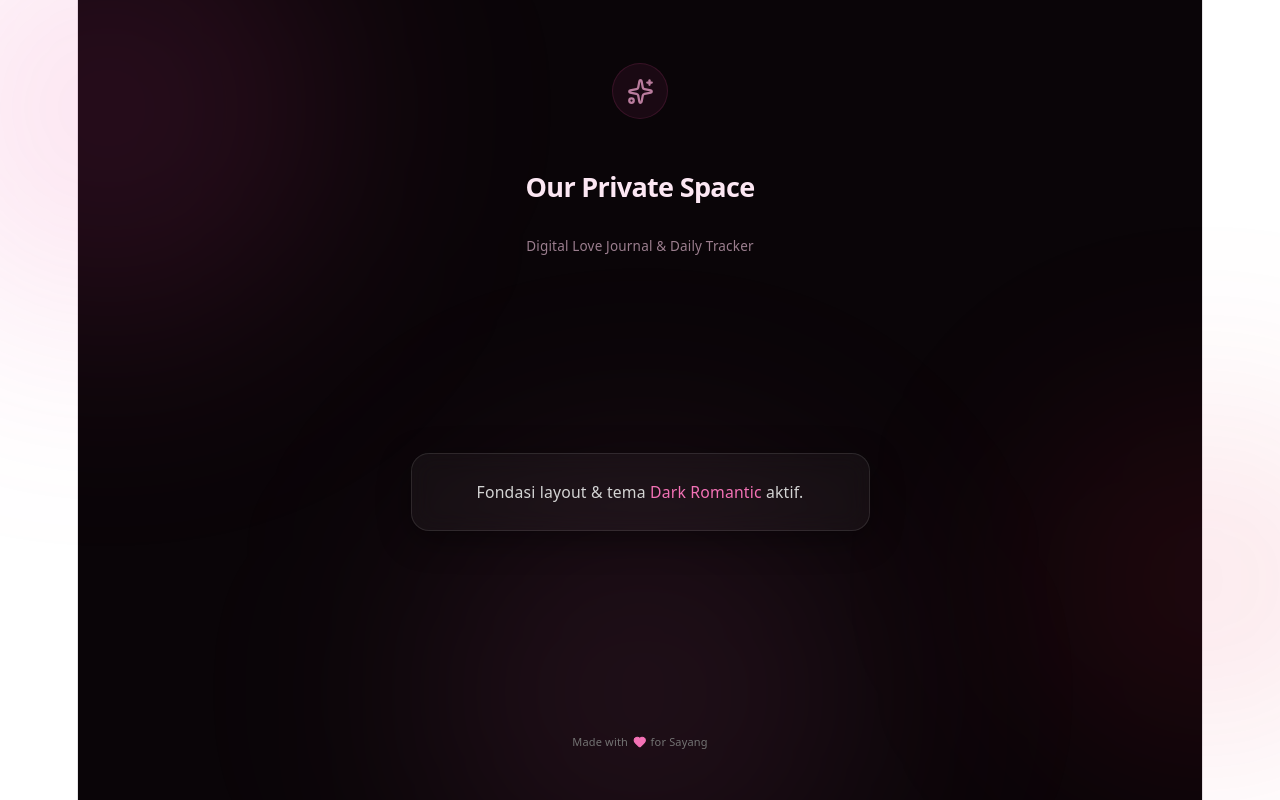
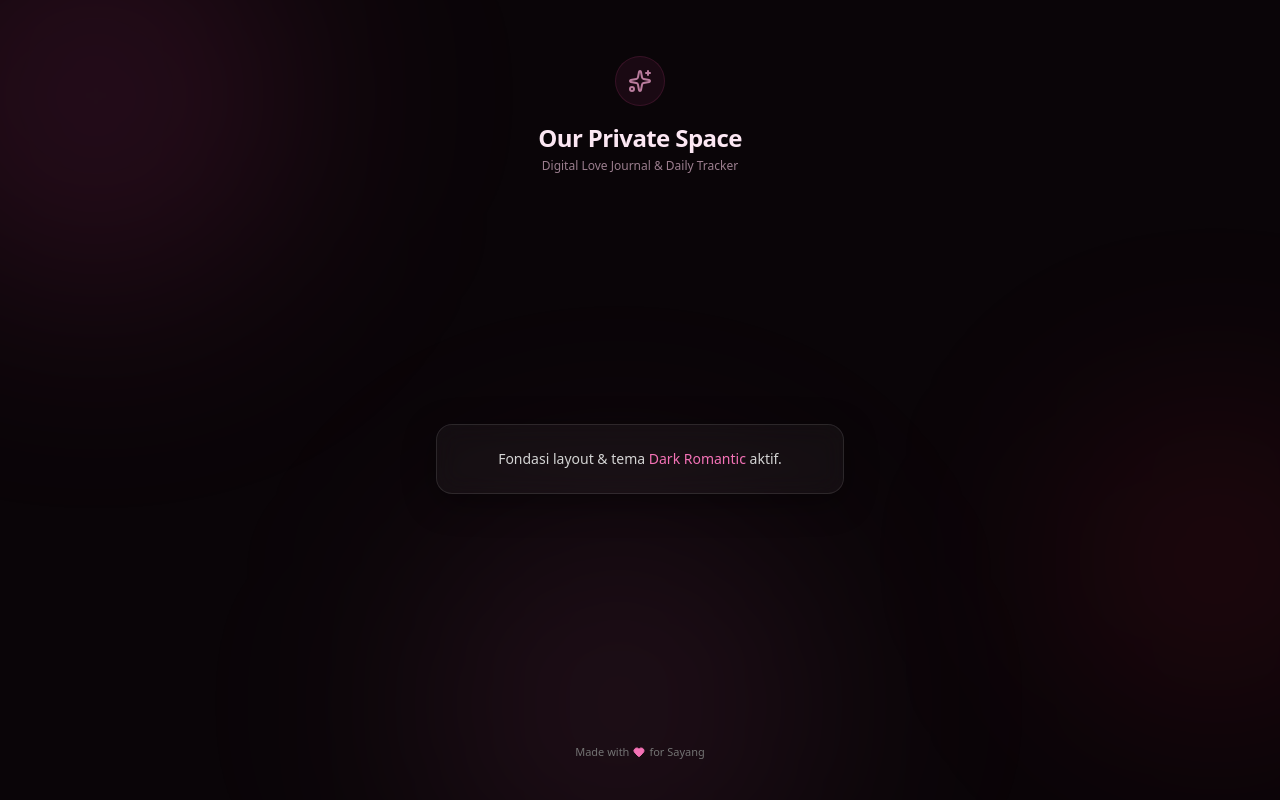
Before and after one commit to Izzanurdin/our-sanctuary, a React (Vite) app: page / in a window 1280 px wide. Built offline with nearby package versions, Linux system fonts and the light colour scheme.

Commit message:
feat: initialize Tailwind CSS directives and global body styles in index.css

```diff
--- a/src/index.css
+++ b/src/index.css
@@ -2,114 +2,7 @@
 @tailwind components;
 @tailwind utilities;
 
-:root {
-  --text: #6b6375;
-  --text-h: #08060d;
-  --bg: #fff;
-  --border: #e5e4e7;
-  --code-bg: #f4f3ec;
-  --accent: #aa3bff;
-  --accent-bg: rgba(170, 59, 255, 0.1);
-  --accent-border: rgba(170, 59, 255, 0.5);
-  --social-bg: rgba(244, 243, 236, 0.5);
-  --shadow:
-    rgba(0, 0, 0, 0.1) 0 10px 15px -3px, rgba(0, 0, 0, 0.05) 0 4px 6px -2px;
-
-  --sans: system-ui, 'Segoe UI', Roboto, sans-serif;
-  --heading: system-ui, 'Segoe UI', Roboto, sans-serif;
-  --mono: ui-monospace, Consolas, monospace;
-
-  font: 18px/145% var(--sans);
-  letter-spacing: 0.18px;
-  color-scheme: light dark;
-  color: var(--text);
-  background: var(--bg);
-  font-synthesis: none;
-  text-rendering: optimizeLegibility;
-  -webkit-font-smoothing: antialiased;
-  -moz-osx-font-smoothing: grayscale;
-
-  @media (max-width: 1024px) {
-    font-size: 16px;
-  }
+body {
+  @apply bg-background text-white min-h-screen overflow-x-hidden;
+  font-family: system-ui, -apple-system, BlinkMacSystemFont, 'Segoe UI', Roboto, sans-serif;
 }
-
-@media (prefers-color-scheme: dark) {
-  :root {
-    --text: #9ca3af;
-    --text-h: #f3f4f6;
-    --bg: #16171d;
-    --border: #2e303a;
-    --code-bg: #1f2028;
-    --accent: #c084fc;
-    --accent-bg: rgba(192, 132, 252, 0.15);
-    --accent-border: rgba(192, 132, 252, 0.5);
-    --social-bg: rgba(47, 48, 58, 0.5);
-    --shadow:
-      rgba(0, 0, 0, 0.4) 0 10px 15px -3px, rgba(0, 0, 0, 0.25) 0 4px 6px -2px;
-  }
-
-  #social .button-icon {
-    filter: invert(1) brightness(2);
-  }
-}
-
-body {
-  margin: 0;
-}
-
-#root {
-  width: 1126px;
-  max-width: 100%;
-  margin: 0 auto;
-  text-align: center;
-  border-inline: 1px solid var(--border);
-  min-height: 100svh;
-  display: flex;
-  flex-direction: column;
-  box-sizing: border-box;
-}
-
-h1,
-h2 {
-  font-family: var(--heading);
-  font-weight: 500;
-  color: var(--text-h);
-}
-
-h1 {
-  font-size: 56px;
-  letter-spacing: -1.68px;
-  margin: 32px 0;
-  @media (max-width: 1024px) {
-    font-size: 36px;
-    margin: 20px 0;
-  }
-}
-h2 {
-  font-size: 24px;
-  line-height: 118%;
-  letter-spacing: -0.24px;
-  margin: 0 0 8px;
-  @media (max-width: 1024px) {
-    font-size: 20px;
-  }
-}
-p {
-  margin: 0;
-}
-
-code,
-.counter {
-  font-family: var(--mono);
-  display: inline-flex;
-  border-radius: 4px;
-  color: var(--text-h);
-}
-
-code {
-  font-size: 15px;
-  line-height: 135%;
-  padding: 4px 8px;
-  background: var(--code-bg);
-}
```
